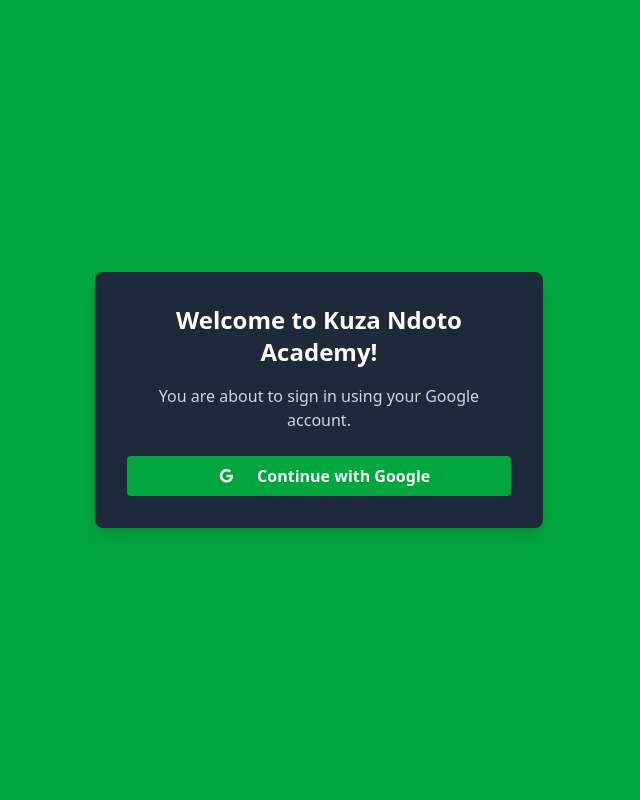
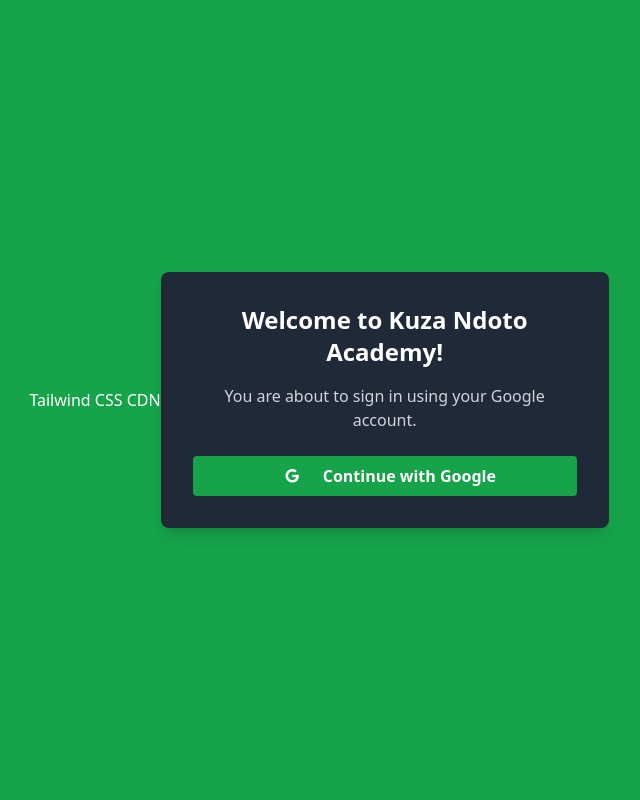
Before and after one commit to Joel-Masiaga/kuza-lms-updated, a Django app: page /accounts/google/login/ in a window 1280 px wide. Shown: the whole page, without its empty margins (321-961 px from the left). Run offline with Django 5.2, Linux system fonts and the light colour scheme; style sheets or scripts are compiled from the project's sources; some libraries are stand-ins or nearby versions.

Commit message:
new commit

```diff
--- a/lms/home/templates/home/base.html
+++ b/lms/home/templates/home/base.html
@@ -15,10 +15,10 @@
 
     <title>{% block title %}Kuza Ndoto Academy{% endblock %}</title>
 
-    <link href="{% static 'styles.css' %}" rel="stylesheet">
+    <!-- <link href="{% static 'styles.css' %}" rel="stylesheet"> -->
 
-        <!-- Tailwind CSS CDN
-    <script src="https://cdn.tailwindcss.com"></script> -->
+         <!-- Tailwind CSS CDN -->
+    <script src="https://cdn.tailwindcss.com"></script>
 
 
 
--- a/lms/templates/socialaccount/login.html
+++ b/lms/templates/socialaccount/login.html
@@ -10,11 +10,11 @@
     <link rel="stylesheet" href="https://cdnjs.cloudflare.com/ajax/libs/font-awesome/6.4.0/css/all.min.css" crossorigin="anonymous" />
     <link rel="preconnect" href="https://fonts.googleapis.com">
     <link rel="preconnect" href="https://fonts.gstatic.com" crossorigin>
-    <link href="{% static 'styles.css' %}" rel="stylesheet">
+    <!-- <link href="{% static 'styles.css' %}" rel="stylesheet"> -->
     <link href="https://fonts.googleapis.com/css2?family=Poppins:wght@400;600;700&display=swap" rel="stylesheet">
 
-    <!-- Tailwind CSS CDN -->
-    <!-- <script src="https://cdn.tailwindcss.com"></script> -->
+    Tailwind CSS CDN
+    <script src="https://cdn.tailwindcss.com"></script>
 
     </head>
     <body class="font-sans bg-green-600 text-white min-h-screen flex items-center justify-center">
--- a/lms/users/templates/users/login.html
+++ b/lms/users/templates/users/login.html
@@ -14,8 +14,8 @@
   <link rel="preconnect" href="https://fonts.gstatic.com" crossorigin>
   <link href="https://fonts.googleapis.com/css2?family=Poppins:wght@400;600;700&display=swap" rel="stylesheet">
 
-  <!-- <script src="https://cdn.tailwindcss.com"></script> -->
-  <link href="{% static 'styles.css' %}" rel="stylesheet">
+  <script src="https://cdn.tailwindcss.com"></script>
+  <!-- <link href="{% static 'styles.css' %}" rel="stylesheet"> -->
 
 
   <style>
--- a/lms/users/templates/users/register.html
+++ b/lms/users/templates/users/register.html
@@ -13,9 +13,9 @@
   <link rel="preconnect" href="https://fonts.gstatic.com" crossorigin>
   <link href="https://fonts.googleapis.com/css2?family=Poppins:wght@400;600;700&display=swap" rel="stylesheet">
 
-  <link href="{% static 'styles.css' %}" rel="stylesheet">
-      <!-- Tailwind CSS CDN -->
-    <!-- <script src="https://cdn.tailwindcss.com"></script> -->
+  <!-- <link href="{% static 'styles.css' %}" rel="stylesheet"> -->
+      Tailwind CSS CDN
+    <script src="https://cdn.tailwindcss.com"></script>
 
   <style>
     body {
```
